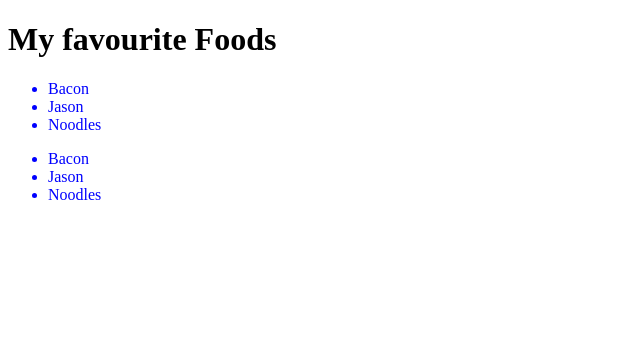
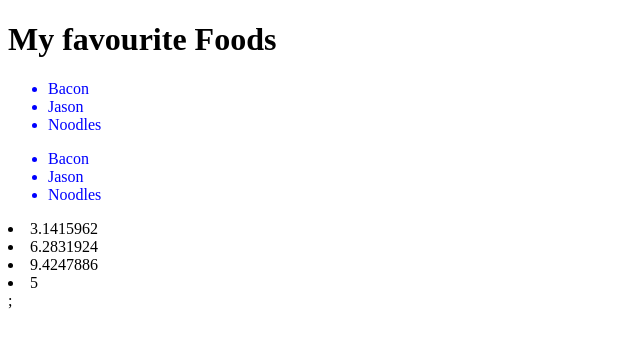
Before and after one commit to kaayush163/React-AngelaYu-Learn, a React (Create React App) app: page / in a window 1280 px wide. Shown: the top 348 px of the page, without its empty margins (0-640 px from the left). Built offline with nearby package versions, Linux system fonts and the light colour scheme.

Commit message:
multiple export const function

```diff
--- a/src/components/App.jsx
+++ b/src/components/App.jsx
@@ -12,13 +12,19 @@
 import React from "react";
 import Heading from "./Heading";
 import List from "./List";
-
+// import PI, { doublePi, triplePi } from "./math";
+import * as pi from "./math";
+console.log(pi);
 function App() {
   return (
     <div>
       <Heading />
       <List />
       <List />
+      <li>{pi.default}</li>
+      <li>{pi.doublePi()}</li>
+      <li>{pi.triplePi()}</li>
+      <li>{pi.add(2, 3)}</li>;
     </div>
   );
 }
--- /dev/null
+++ b/src/components/math.jsx
@@ -0,0 +1,30 @@
+// import React from "react";
+
+const pi = 3.1415962;
+
+function doublePi() {
+  return pi * 2;
+}
+
+function triplePi() {
+  return pi * 3;
+}
+function add(n1, n2) {
+  return n1 + n2;
+}
+
+function mult(n1, n2) {
+  return n1 * n2;
+}
+
+function subt(n1, n2) {
+  return n1 - n2;
+}
+
+function div(n1, n2) {
+  return n1 / n2;
+}
+
+export default pi;
+export { doublePi, triplePi };
+export { add, subt, mult, div };
```
Also changed, not shown: src/components/Heading.jsx (+23 -0 lines), src/index.js (+1 -23 lines).
